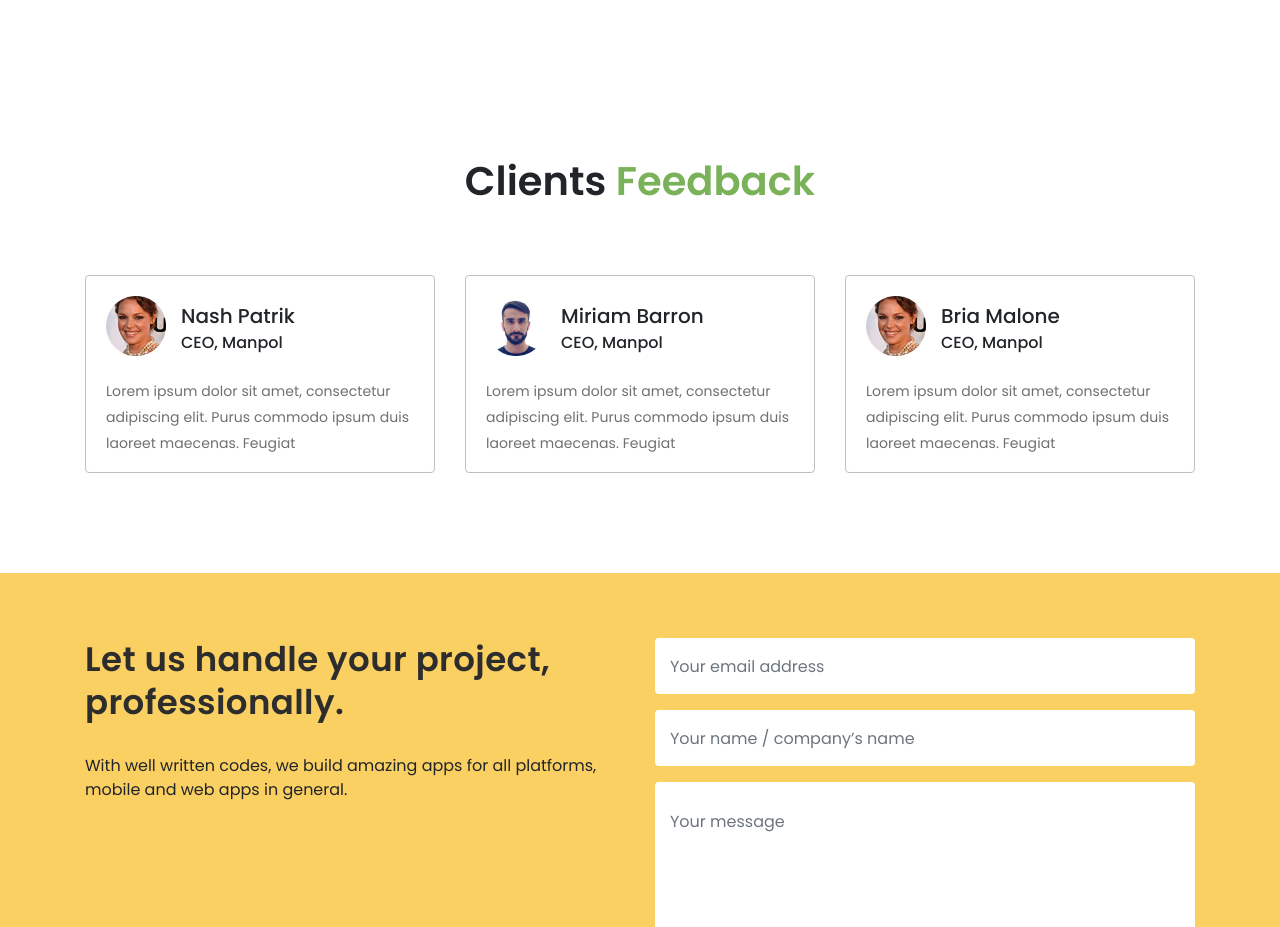
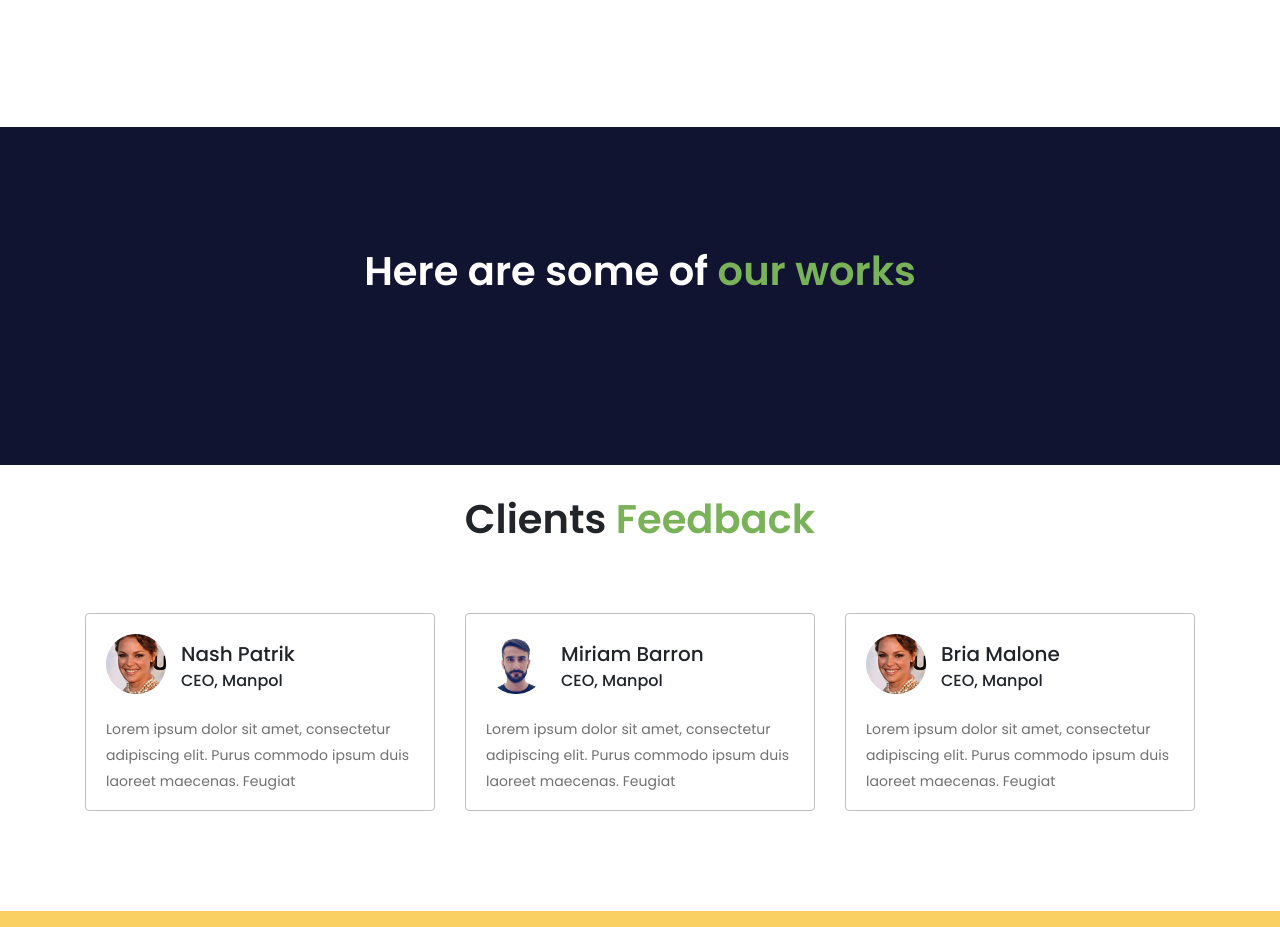
Before and after one commit to MsiIslam20/digital-agency-web-app, a React (Create React App) app: page / in a window 1280 px wide. Shown: the part 1426-2353 px from the top of the page. Built offline with nearby package versions, Linux system fonts and the light colour scheme.

Commit message:
carousel added

```diff
--- a/package.json
+++ b/package.json
@@ -9,6 +9,7 @@
     "bootstrap": "^4.5.2",
     "react": "^16.13.1",
     "react-dom": "^16.13.1",
+    "react-multi-carousel": "^2.5.5",
     "react-router-dom": "^5.2.0",
     "react-scripts": "3.4.3"
   },
--- a/src/components/Home/HeaderMain/HeaderMain.js
+++ b/src/components/Home/HeaderMain/HeaderMain.js
@@ -3,6 +3,7 @@ import Client from '../Client/Client';
 import Footer from '../Footer/Footer';
 import Header from '../Header/Header';
 import Navbar from '../Navbar/Navbar';
+import OurWorks from '../OurWorks/OurWorks';
 import Review from '../Review/Review';
 import Services from '../Services/Services';
 
@@ -13,6 +14,7 @@ const HeaderMain = () => {
             <Header />
             <Client />
             <Services />
+            <OurWorks />
             <Review />
             <Footer />
         </>
--- /dev/null
+++ b/src/components/Home/OurWorks/OurWorks.css
@@ -0,0 +1,3 @@
+.works-wrapper{
+    background: #111430;
+}
--- a/src/components/Home/OurWorks/OurWorks.js
+++ b/src/components/Home/OurWorks/OurWorks.js
@@ -0,0 +1,18 @@
+import React from 'react';
+import './OurWorks.css'
+
+const OurWorks = () => {
+    return (
+        <section className="works-wrapper section-padding">
+            <div className="container">
+                <div className="row">
+                    <div className="col-md-12">
+                        <h1 className="title text-white">Here are some of <span>our works</span></h1>
+                    </div>
+                </div>
+            </div>
+        </section>
+    );
+};
+
+export default OurWorks;
```
Also changed, not shown: 1 other file (tests, documents, lock files or other folders).
